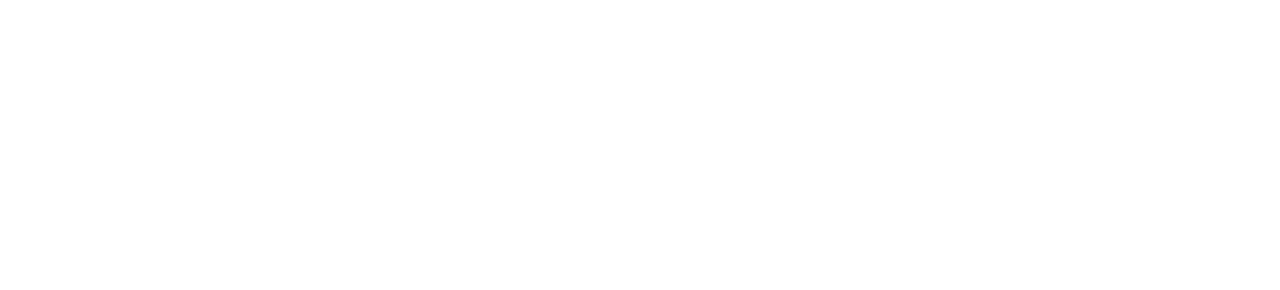
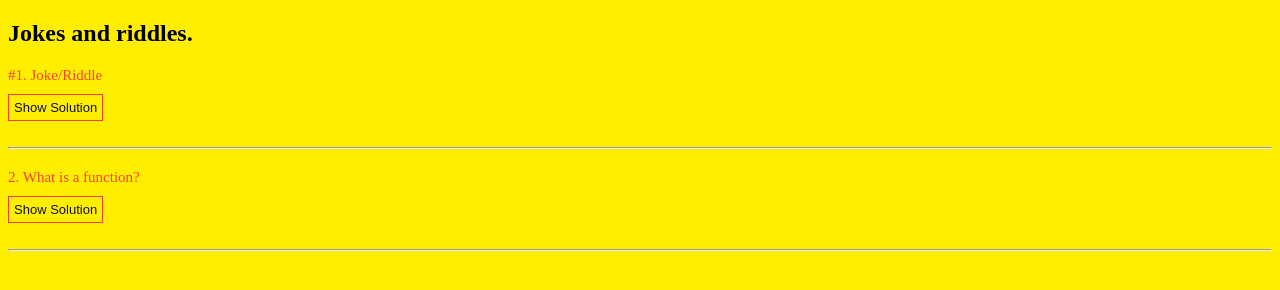
Before and after one commit to UnstableUser/TeamProject, a plain HTML site: page index.html in a window 1280 px wide. Drawn offline with Linux system fonts and the light colour scheme.

Commit message:
added the base structure

```diff
--- a/index.html
+++ b/index.html
@@ -5,8 +5,30 @@
     <meta http-equiv="X-UA-Compatible" content="IE=edge">
     <meta name="viewport" content="width=device-width, initial-scale=1.0">
     <title>Team Website</title>
+    <link rel="stylesheet" href="styles.css">
+    <link rel="script" href="script.js">
 </head>
 <body>
 
 </body>
+<div class="part-content quiz">
+    <h2>Jokes and riddles.</h2>
+    <!-- Question 1 Start -->
+    <h4 class="quiz-question">#1. Joke/Riddle</h4>
+    <button onclick="show_hide()" class="quiz-button">Show Solution</button>
+    <p id="answer">
+        Answer
+    </p>
+    <br><br><hr>
+    <!-- Question 1 End -->
+
+    <!-- Question 2 Start -->
+    <h4 class="quiz-question">2. What is a function? </h4>
+    <button onclick="show_hide()" class="quiz-button">Show Solution</button>
+    <p id="answer">
+        A <b>function</b> is several statements that are executed sequentially.
+    </p>
+    <br><br><hr>
+
+</div>
 </html>
--- a/styles.css
+++ b/styles.css
@@ -0,0 +1,34 @@
+body {
+    background-image: url(background.img);
+    background-color: rgb(255, 238, 0);
+}
+
+.quiz-question{
+    margin-bottom: 10px;
+    text-align: left;
+    font-size: 15px;
+    color: #f44336;
+    font-weight: 400;
+}
+
+.quiz-button{
+    display: inline-block;
+    text-decoration: none;
+    color: #111;
+    border: 1px solid #f44336;
+    padding: 5px 5px;
+    font-size: 13px;
+    background: transparent;
+    position: relative;
+    cursor: pointer;
+}
+
+.quiz-button:hover{
+    color: #fff;
+    background: #f44336;
+    transition: 0.5s;
+}
+
+#answer{
+    display: none;
+}
```
Also changed, not shown: script.js (added, +21 -0 lines).
